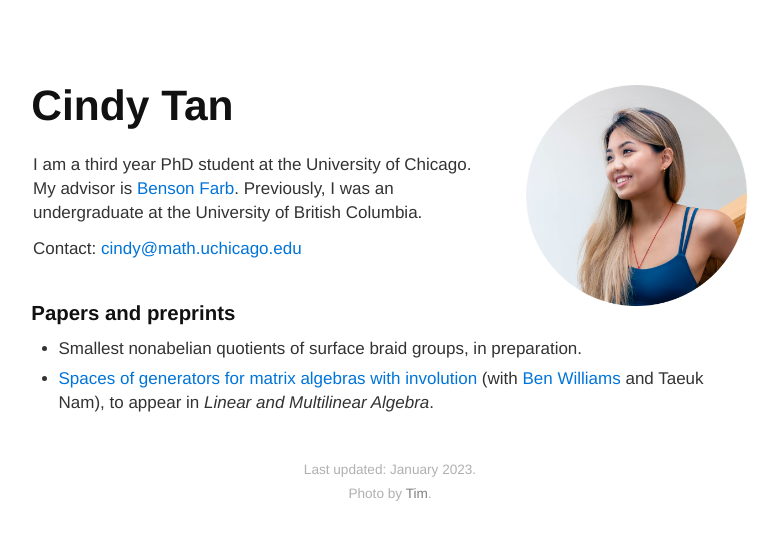
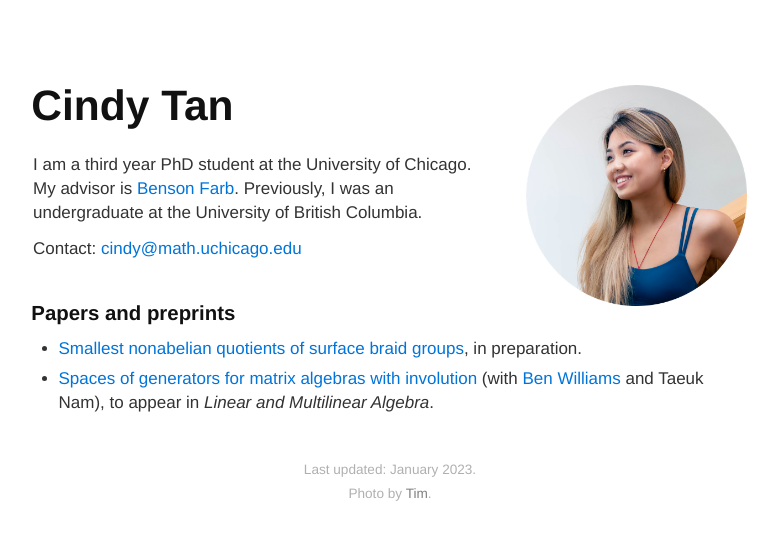
Before and after one commit to csxtan/csxtan.github.io, a Jekyll site: the page built from index.md, in a window 1280 px wide. Shown: the top 540 px of the page, without its empty margins (250-1028 px from the left). Built offline with Jekyll 4.4.1, drawn with Linux system fonts in a browser that asks for light colours; part of the change alters nothing that is shown.

```diff
--- a/index.md
+++ b/index.md
@@ -12,5 +12,5 @@ Contact:
 <a href="mailto:&#99;&#105;&#110;&#100;&#121;&#64;&#109;&#97;&#116;&#104;&#46;&#117;&#99;&#104;&#105;&#99;&#97;&#103;&#111;&#46;&#101;&#100;&#117;">cindy@<span style="display:none;">math.uchicago.edu</span>math.uchicago.edu</a>
 
 ## Papers and preprints
-* Smallest nonabelian quotients of surface braid groups, in preparation.
+* [Smallest nonabelian quotients of surface braid groups](https://arxiv.org/abs/2301.01872), in preparation.
 * [Spaces of generators for matrix algebras with involution](https://arxiv.org/abs/1912.03027) (with [Ben Williams](https://personal.math.ubc.ca/~tbjw/) and Taeuk Nam), to appear in _Linear and Multilinear Algebra_.
```
